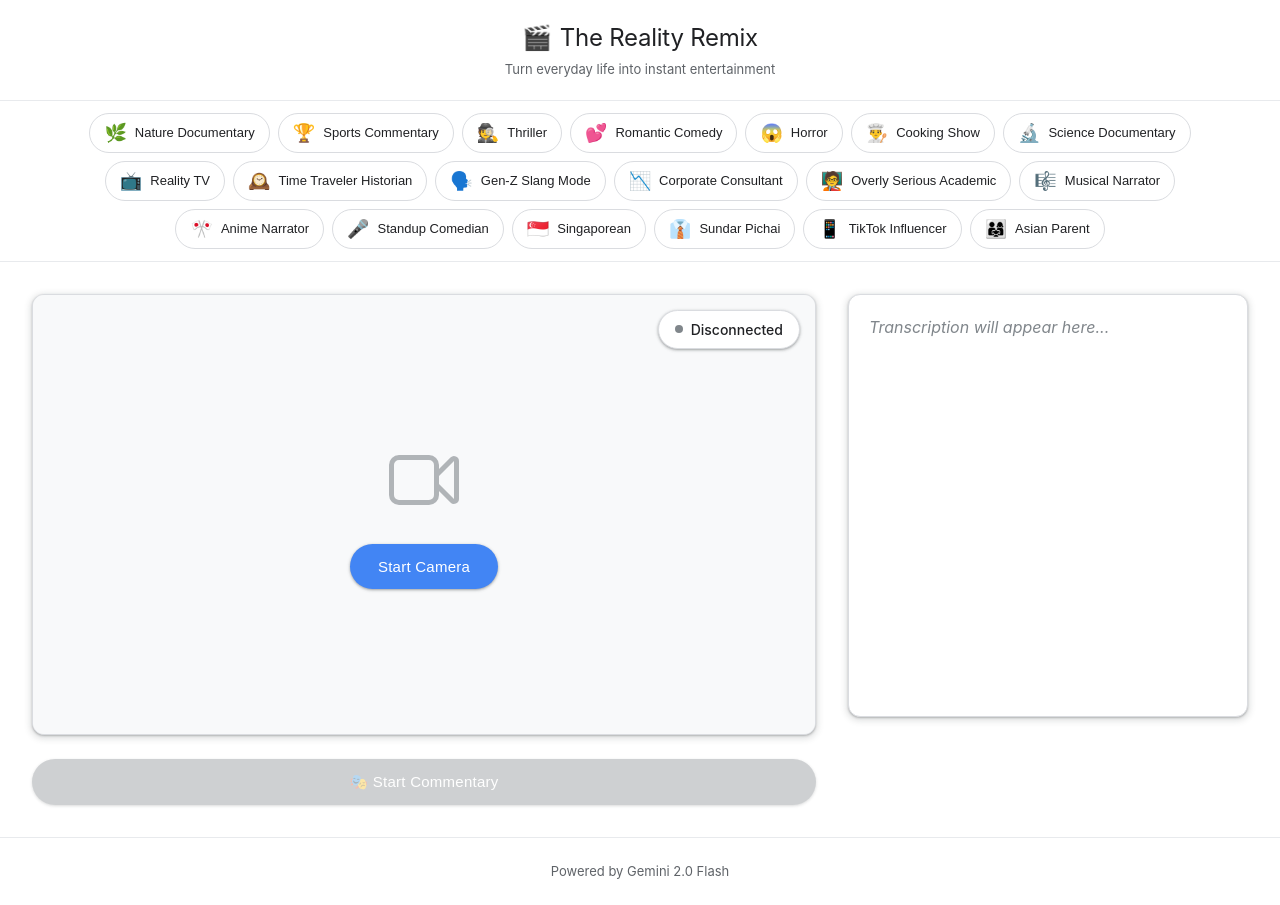
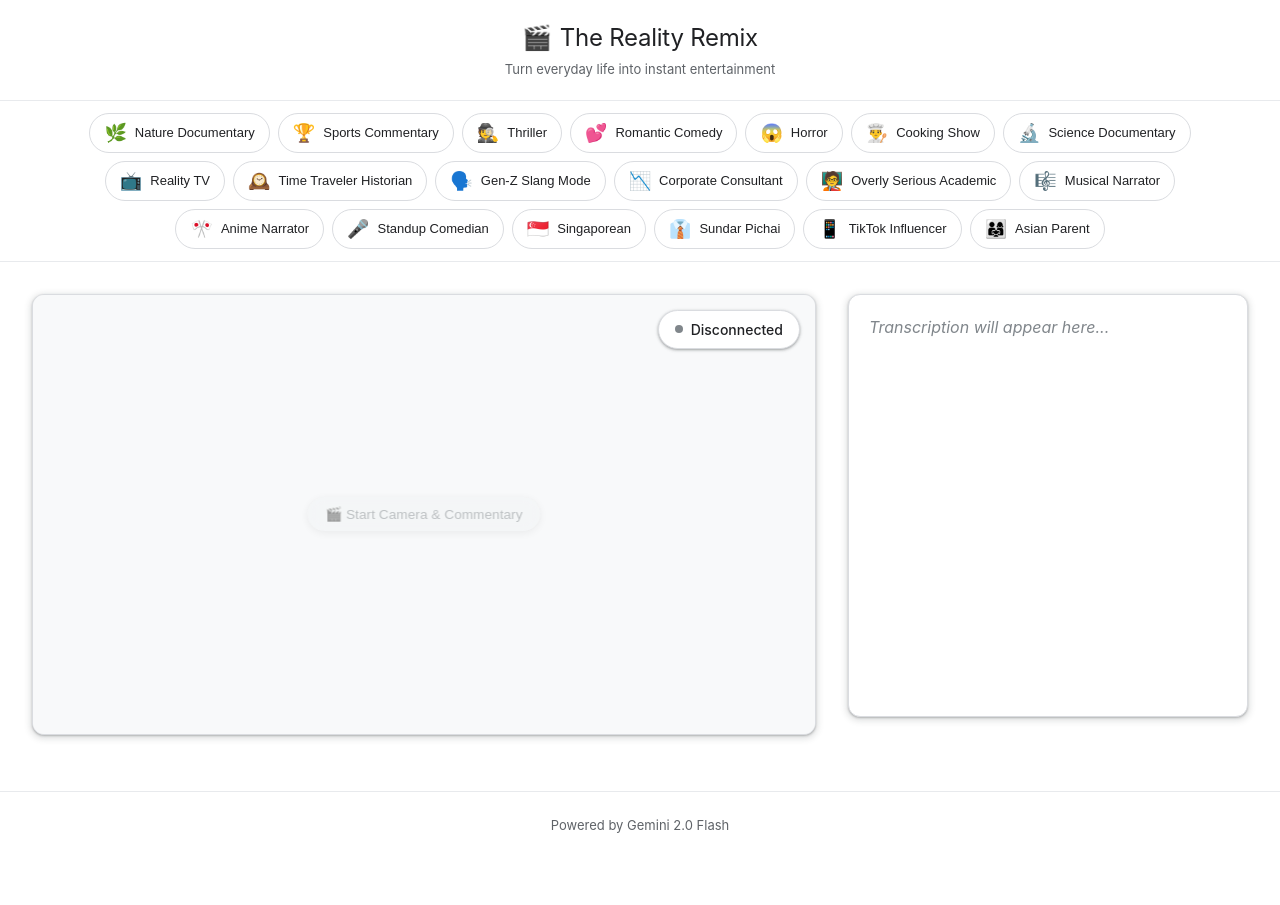
Before and after one commit to joeychuavertex/gemini-hackathon, a React (Vite) app in the folder reality-remix-web/: page / in a window 1280 px wide. After the commit the page ends 859 px from the top, so only its background shows below. Built offline with nearby package versions, Linux system fonts and the light colour scheme; the HTML template or start-up script is replaced by a standard one.

Commit message:
update ui for better flow

```diff
--- a/reality-remix-web/src/App.tsx
+++ b/reality-remix-web/src/App.tsx
@@ -2,7 +2,7 @@
  * The Reality Remix - Main Application Component
  */
 import { useState, useEffect, useRef, useCallback } from "react";
-import { CameraView } from "./components/CameraView";
+import { CameraView, type CameraViewRef } from "./components/CameraView";
 import { GenreSelector } from "./components/GenreSelector";
 import { Subtitles } from "./components/Subtitles";
 import { useFrameCapture } from "./hooks/useFrameCapture";
@@ -25,12 +25,19 @@ function App() {
   const [videoElement, setVideoElement] = useState<HTMLVideoElement | null>(
     null
   );
+  const videoElementRef = useRef<HTMLVideoElement | null>(null);
   const [error, setError] = useState<string | null>(null);
   const [subtitleText, setSubtitleText] = useState<string>("");
   const subtitleHistoryRef = useRef<string[]>([]);
 
   const wsClientRef = useRef<WebSocketClient | null>(null);
-  const { playAudioChunk, isPlaying, volume, setVolume, stop: stopAudio } = useAudioStream();
+  const cameraViewRef = useRef<CameraViewRef>(null);
+
+  // Update ref when video element changes
+  useEffect(() => {
+    videoElementRef.current = videoElement;
+  }, [videoElement]);
+  const { playAudioChunk, isPlaying, stop: stopAudio } = useAudioStream();
   const lastCommentaryTimeRef = useRef<number>(0);
   const canSendFrameRef = useRef<boolean>(true);
 
@@ -143,13 +150,28 @@ function App() {
   };
 
   const startSession = async () => {
-    if (!wsClientRef.current || !genre || !videoElement) {
-      setError("Please select a genre and enable camera first");
+    if (!wsClientRef.current || !genre) {
+      setError("Please select a genre first");
       return;
     }
 
     try {
       setError(null);
+
+      // Start camera first if not already active
+      if (cameraViewRef.current && !cameraViewRef.current.isActive) {
+        await cameraViewRef.current.startCamera();
+      }
+
+      // Wait for video element to be ready (poll with timeout)
+      const maxWaitTime = 2000; // 2 seconds max wait
+      const pollInterval = 100; // Check every 100ms
+      let waited = 0;
+
+      while (!videoElementRef.current && waited < maxWaitTime) {
+        await new Promise((resolve) => setTimeout(resolve, pollInterval));
+        waited += pollInterval;
+      }
 
       // Connect to WebSocket
       await wsClientRef.current.connect();
@@ -165,6 +187,9 @@ function App() {
         err instanceof Error ? err.message : "Failed to start session";
       setError(errorMsg);
       console.error("Error starting session:", err);
+
+      // If camera was started but session failed, we might want to keep camera running
+      // or stop it - for now, we'll leave it running so user can retry
     }
   };
 
@@ -176,11 +201,16 @@ function App() {
 
     stopCapture();
     stopAudio(); // Stop audio immediately
-  setIsSessionActive(false);
+    setIsSessionActive(false);
     canSendFrameRef.current = true;
     lastCommentaryTimeRef.current = 0;
     setSubtitleText(""); // Clear subtitles when session stops
     subtitleHistoryRef.current = []; // Clear history
+
+    // Stop camera
+    if (cameraViewRef.current) {
+      cameraViewRef.current.stopCamera();
+    }
 
     console.log("Session stopped");
   };
@@ -224,8 +254,16 @@ function App() {
         <div className="left-section">
           <div className="video-section">
             <CameraView
-              onVideoReady={setVideoElement}
+              ref={cameraViewRef}
+              onVideoReady={(element) => {
+                setVideoElement(element);
+                videoElementRef.current = element;
+              }}
               onError={(err) => setError(err)}
+              onStartSession={startSession}
+              onStopSession={stopSession}
+              isSessionActive={isSessionActive}
+              genre={genre}
             />
 
             {/* Status indicator */}
@@ -234,42 +272,10 @@ function App() {
               <span className="status-text">{getStatusText()}</span>
               {isPlaying && <span className="status-badge">🔊 Playing</span>}
             </div>
-
-            {/* Volume control */}
-            {isSessionActive && (
-              <div className="volume-control">
-                <span className="volume-icon">🔊</span>
-                <input
-                  type="range"
-                  min="0"
-                  max="100"
-                  value={volume * 100}
-                  onChange={(e) => setVolume(Number(e.target.value) / 100)}
-                  className="volume-slider"
-                />
-                <span className="volume-value">{Math.round(volume * 100)}%</span>
-              </div>
-            )}
           </div>
 
           <div className="controls-section">
             {error && <div className="error-banner">{error}</div>}
-
-            <div className="action-buttons">
-              {!isSessionActive ? (
-                <button
-                  onClick={startSession}
-                  disabled={!genre || !videoElement}
-                  className="primary-btn start-btn"
-                >
-                  🎭 Start Commentary
-                </button>
-              ) : (
-                <button onClick={stopSession} className="primary-btn stop-btn">
-                  ⏹️ Stop Commentary
-                </button>
-              )}
-            </div>
           </div>
         </div>
 
--- a/reality-remix-web/src/components/CameraView.tsx
+++ b/reality-remix-web/src/components/CameraView.tsx
@@ -1,17 +1,35 @@
 /**
  * Camera view component with live video preview
  */
-import { useEffect } from "react";
+import { useEffect, useImperativeHandle, forwardRef } from "react";
 import { useCamera } from "../hooks/useCamera";
 import "../styles/CameraView.css";
 
 interface CameraViewProps {
   onVideoReady?: (videoElement: HTMLVideoElement) => void;
   onError?: (error: string) => void;
+  onStartSession?: () => void;
+  onStopSession?: () => void;
+  isSessionActive?: boolean;
+  genre?: string | null;
 }
 
-export function CameraView({ onVideoReady, onError }: CameraViewProps) {
+export interface CameraViewRef {
+  startCamera: () => Promise<void>;
+  stopCamera: () => void;
+  isActive: boolean;
+}
+
+export const CameraView = forwardRef<CameraViewRef, CameraViewProps>(
+  ({ onVideoReady, onError, onStartSession, onStopSession, isSessionActive, genre }, ref) => {
     const { videoRef, error, isActive, startCamera, stopCamera } = useCamera();
+
+    // Expose camera controls to parent component
+    useImperativeHandle(ref, () => ({
+      startCamera,
+      stopCamera,
+      isActive,
+    }));
 
     useEffect(() => {
       // Notify parent when video element is ready and has metadata
@@ -43,22 +61,6 @@ export function CameraView({ onVideoReady, onError }: CameraViewProps) {
         {!isActive && !error && (
           <div className="camera-placeholder">
             <div className="placeholder-content">
-            <svg
-              xmlns="http://www.w3.org/2000/svg"
-              fill="none"
-              viewBox="0 0 24 24"
-              strokeWidth={1.5}
-              stroke="currentColor"
-              className="camera-icon"
-            >
-              <path
-                strokeLinecap="round"
-                d="M15.75 10.5l4.72-4.72a.75.75 0 011.28.53v11.38a.75.75 0 01-1.28.53l-4.72-4.72M4.5 18.75h9a2.25 2.25 0 002.25-2.25v-9a2.25 2.25 0 00-2.25-2.25h-9A2.25 2.25 0 002.25 7.5v9a2.25 2.25 0 002.25 2.25z"
-              />
-            </svg>
-            <button onClick={startCamera} className="start-camera-btn">
-              Start Camera
-            </button>
             </div>
           </div>
         )}
@@ -81,9 +83,6 @@ export function CameraView({ onVideoReady, onError }: CameraViewProps) {
                 />
               </svg>
               <p className="error-message">{error}</p>
-            <button onClick={startCamera} className="retry-btn">
-              Retry
-            </button>
             </div>
           </div>
         )}
@@ -96,13 +95,25 @@ export function CameraView({ onVideoReady, onError }: CameraViewProps) {
           className={`camera-video ${isActive ? "active" : "hidden"}`}
         />
 
-      {isActive && (
-        <div className="camera-controls">
-          <button onClick={stopCamera} className="stop-btn">
-            Stop Camera
+        {/* Action button overlay */}
+        <div className={`camera-action-button ${!isActive && !error ? 'centered' : ''}`}>
+          {!isSessionActive ? (
+            <button
+              onClick={onStartSession}
+              disabled={!genre}
+              className="primary-btn start-btn"
+            >
+              🎬 Start Camera & Commentary
             </button>
+          ) : (
+            <button onClick={onStopSession} className="primary-btn stop-btn">
+              ⏹️ Stop Camera & Commentary
+            </button>
+          )}
         </div>
-      )}
       </div>
     );
   }
+);
+
+CameraView.displayName = "CameraView";
--- a/reality-remix-web/src/styles/CameraView.css
+++ b/reality-remix-web/src/styles/CameraView.css
@@ -172,3 +172,75 @@
   box-shadow: var(--shadow-sm);
   transform: translateY(0);
 }
+
+/* Action button overlay */
+.camera-action-button {
+  position: absolute;
+  bottom: 1rem;
+  left: 50%;
+  transform: translateX(-50%);
+  z-index: 10;
+  display: flex;
+  justify-content: center;
+  width: 15%;
+  padding: 0 1rem;
+}
+
+.camera-action-button.centered {
+  bottom: auto;
+  top: 50%;
+  transform: translate(-50%, -50%);
+}
+
+.camera-action-button .primary-btn {
+  padding: 0.5625rem 1.125rem;
+  font-size: 0.84375rem;
+  font-weight: 500;
+  border: none;
+  border-radius: 18px;
+  cursor: pointer;
+  transition: all 0.2s ease;
+  letter-spacing: 0.1px;
+  box-shadow: 0 2px 8px rgba(0, 0, 0, 0.12);
+  white-space: nowrap;
+  backdrop-filter: blur(8px);
+}
+
+.camera-action-button .start-btn {
+  background: var(--primary-color);
+  color: white;
+}
+
+.camera-action-button .start-btn:hover:not(:disabled) {
+  background: var(--primary-dark);
+  box-shadow: 0 4px 12px rgba(0, 0, 0, 0.18);
+  transform: translateY(-1px);
+}
+
+.camera-action-button .start-btn:active:not(:disabled) {
+  box-shadow: 0 1px 4px rgba(0, 0, 0, 0.12);
+  transform: translateY(0);
+}
+
+.camera-action-button .start-btn:disabled {
+  opacity: 0.5;
+  cursor: not-allowed;
+  background: var(--bg-tertiary);
+  color: var(--text-tertiary);
+}
+
+.camera-action-button .stop-btn {
+  background: var(--error-color);
+  color: white;
+}
+
+.camera-action-button .stop-btn:hover {
+  background: #c5221f;
+  box-shadow: 0 4px 12px rgba(0, 0, 0, 0.18);
+  transform: translateY(-1px);
+}
+
+.camera-action-button .stop-btn:active {
+  box-shadow: 0 1px 4px rgba(0, 0, 0, 0.12);
+  transform: translateY(0);
+}
```
Lines whose indentation alone changed are shown as unchanged.
